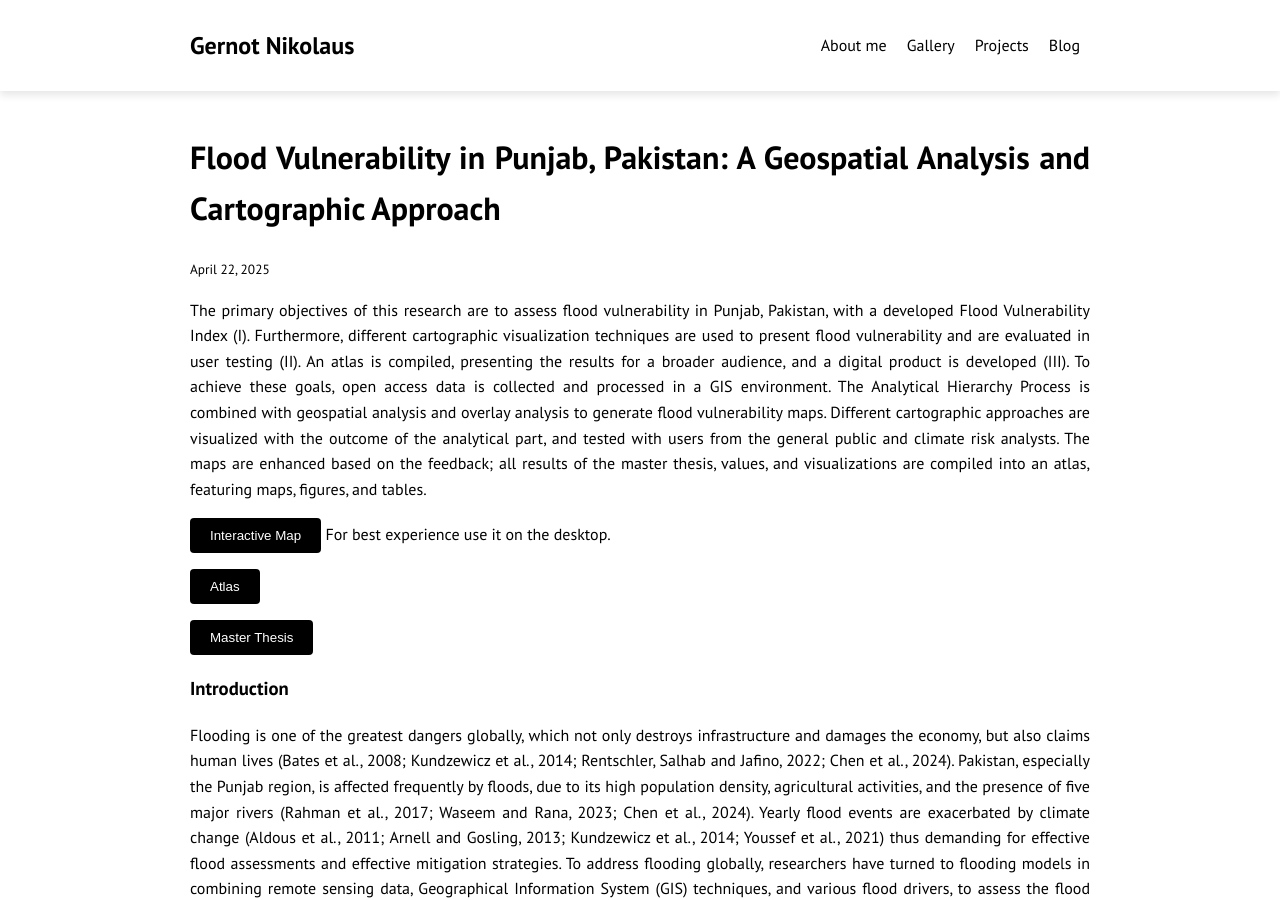
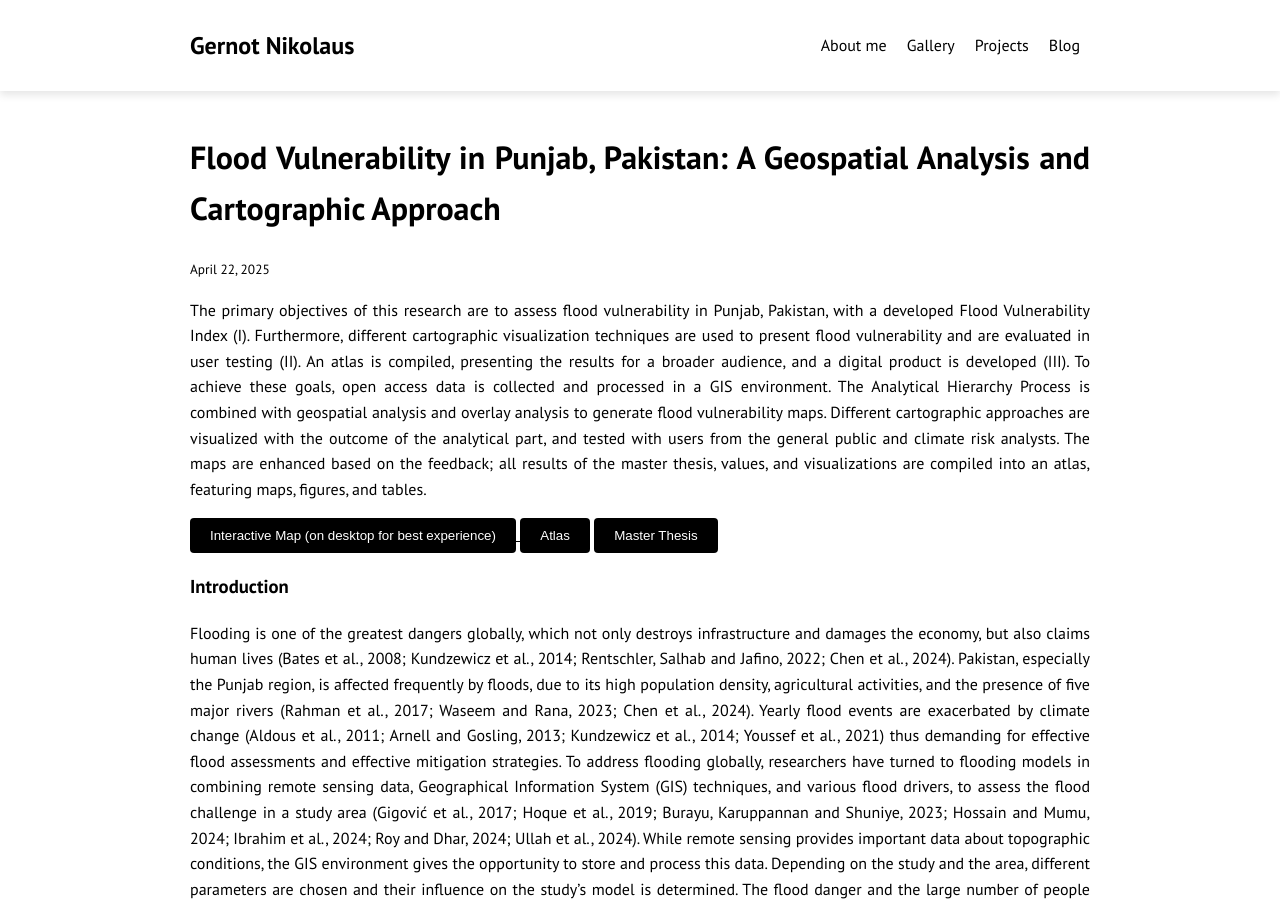
Before and after one commit to gernotnikolaus/gernotnikolaus.github.io, a Jekyll site: the page built from _projects/2025-04-22-MasterThesis_FloodVulnerabilityPunjab.md, in a window 1280 px wide and 900 px high. Built offline with Jekyll 4.4.1, drawn with Linux system fonts in a browser that asks for light colours.

Commit message:
master thesis

```diff
--- a/_projects/2025-04-22-MasterThesis_FloodVulnerabilityPunjab.md
+++ b/_projects/2025-04-22-MasterThesis_FloodVulnerabilityPunjab.md
@@ -9,12 +9,7 @@
 The primary objectives of this research are to assess flood vulnerability in Punjab, Pakistan, with a developed Flood Vulnerability Index (I). Furthermore, different cartographic visualization techniques are used to present flood vulnerability and are evaluated in user testing (II). An atlas is compiled, presenting the results for a broader audience, and a digital product is developed (III).
 To achieve these goals, open access data is collected and processed in a GIS environment. The Analytical Hierarchy Process is combined with geospatial analysis and overlay analysis to generate flood vulnerability maps. Different cartographic approaches are visualized with the outcome of the analytical part, and tested with users from the general public and climate risk analysts. The maps are enhanced based on the feedback; all results of the master thesis, values, and visualizations are compiled into an atlas, featuring maps, figures, and tables.
 
-<a href="https://gernotnikolaus.github.io/FVI_Punjab/" target="_blank"><button style="background-color: #000000; color: white; padding: 10px 20px; border: none; border-radius: 4px; cursor: pointer;">Interactive Map</button></a> For best experience use it on the desktop.
-
-<a href="/assets/pdf/Atlas_FloodVulnerability_GernotNikolaus.pdf" target="_blank"><button style="background-color: #000000; color: white; padding: 10px 20px; border: none; border-radius: 4px; cursor: pointer;">Atlas</button></a>
-
-<a href="https://www.geoinformatics.upol.cz/dprace/magisterske/nikolaus25/" target="_blank"><button style="background-color: #000000; color: white; padding: 10px 20px; border: none; border-radius: 4px; cursor: pointer;">Master Thesis</button></a>
-
+<a href="https://gernotnikolaus.github.io/FVI_Punjab/" target="_blank"><button style="background-color: #000000; color: white; padding: 10px 20px; border: none; border-radius: 4px; cursor: pointer;">Interactive Map (on desktop for best experience)</button> </a> <a href="/assets/pdf/GernotNikolaus_Atlas_FloodVulnerability.pdf" target="_blank"><button style="background-color: #000000; color: white; padding: 10px 20px; border: none; border-radius: 4px; cursor: pointer;">Atlas</button></a> <a href="https://www.geoinformatics.upol.cz/dprace/magisterske/nikolaus25/" target="_blank"><button style="background-color: #000000; color: white; padding: 10px 20px; border: none; border-radius: 4px; cursor: pointer;">Master Thesis</button></a>
 
 ### Introduction
 Flooding is one of the greatest dangers globally, which not only destroys infrastructure and damages the economy, but also claims human lives (Bates et al., 2008; Kundzewicz et al., 2014; Rentschler, Salhab and Jafino, 2022; Chen et al., 2024). Pakistan, especially the Punjab region, is affected frequently by floods, due to its high population density, agricultural activities, and the presence of five major rivers (Rahman et al., 2017; Waseem and Rana, 2023; Chen et al., 2024). Yearly flood events are exacerbated by climate change (Aldous et al., 2011; Arnell and Gosling, 2013; Kundzewicz et al., 2014; Youssef et al., 2021) thus demanding for effective flood assessments and effective mitigation strategies.
```
